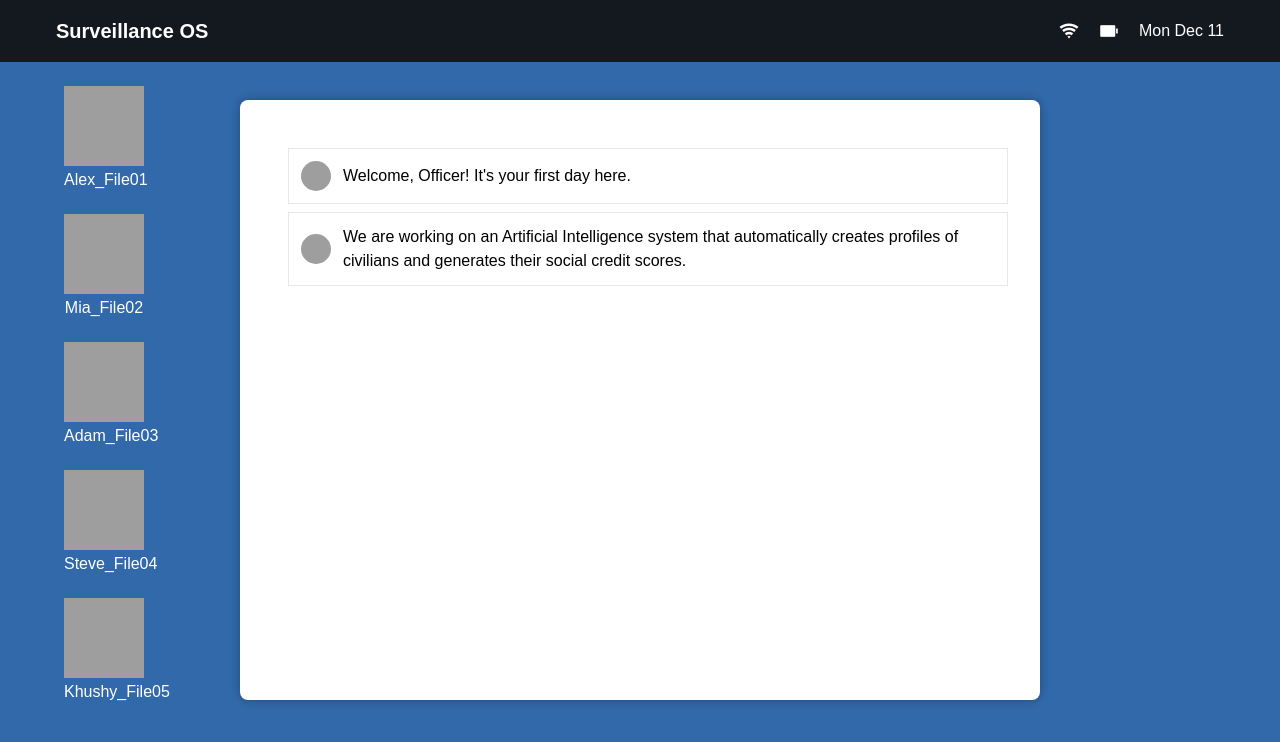
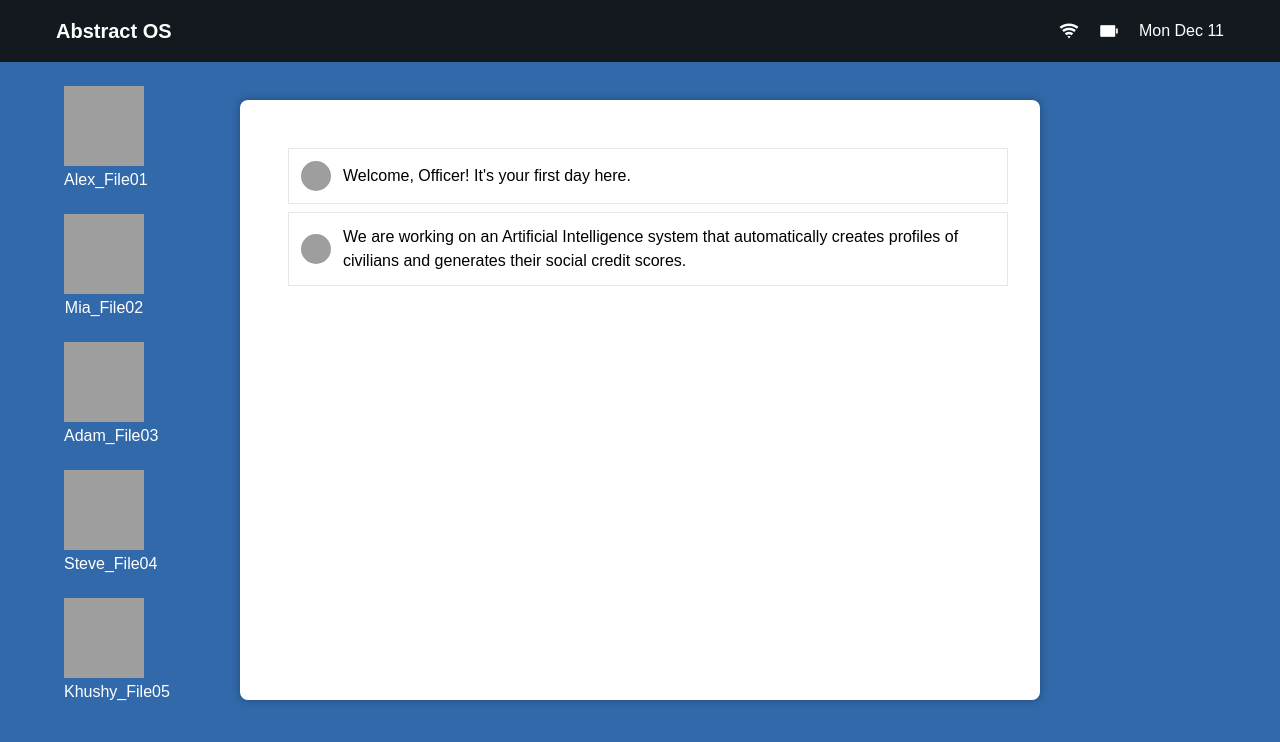
Before and after one commit to dreamcatstudios/Abstract-React, a React (Vite) app: page / in a window 1280 px wide. Shown: the top 742 px of the page. Built offline with nearby package versions, Linux system fonts and the light colour scheme; grey boxes are pictures that could not be loaded; a web font is replaced by a local one.

Commit message:
polished UI

```diff
--- a/src/components/Navbar.jsx
+++ b/src/components/Navbar.jsx
@@ -7,9 +7,9 @@ const Navbar = () => {
     <nav className="shadow-sm border-[#333] bg-gray-900 p-4">
       <div className="container mx-auto flex justify-between items-center">
         <Link to="/" className="text-white text-xl font-bold">
-          Surveillance OS
+          Abstract OS
         </Link>
-        <div className="flex justify-center items-center space-x-5">
+        <div className="flex justify-center items-center space-x-5 sm:space-x-5">
           <i
             style={{ fontSize: "1.25rem" }}
             className="ri-wifi-fill"
@@ -20,7 +20,7 @@ const Navbar = () => {
             className="ri-battery-fill"
             title="Battery: 95 percent"
           ></i>
-          <h1>{date.slice(0, date.lastIndexOf(" "))}</h1>
+          <h1 className="sm:block hidden">{date.slice(0, date.lastIndexOf(" "))}</h1>
         </div>
       </div>
     </nav>
```
